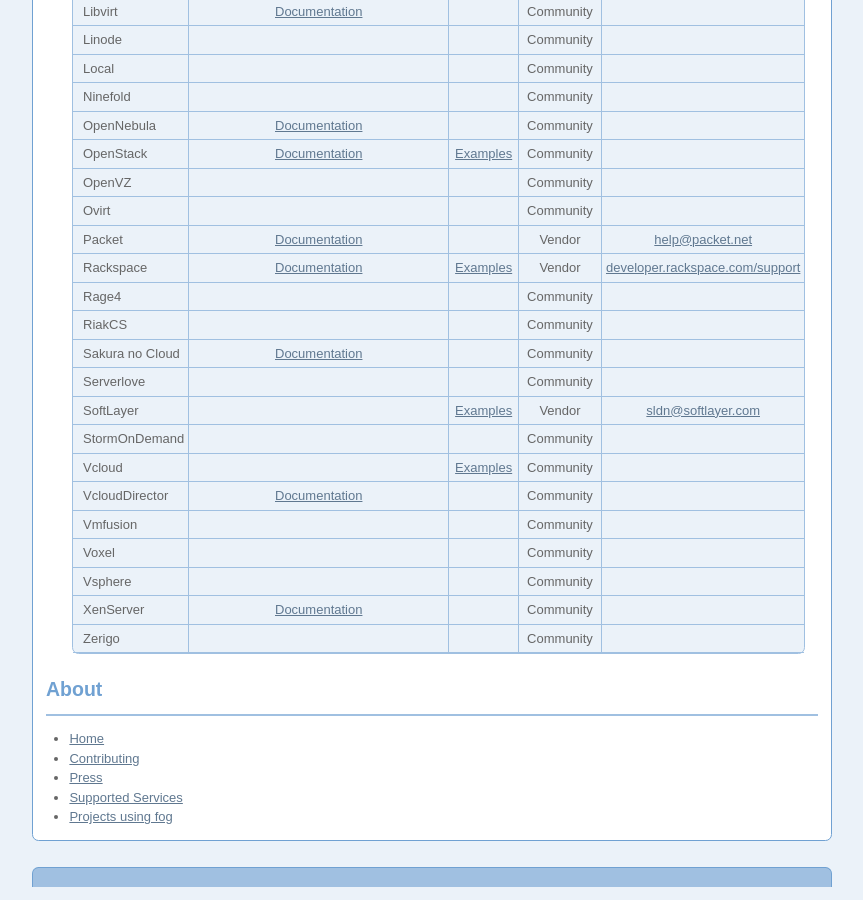
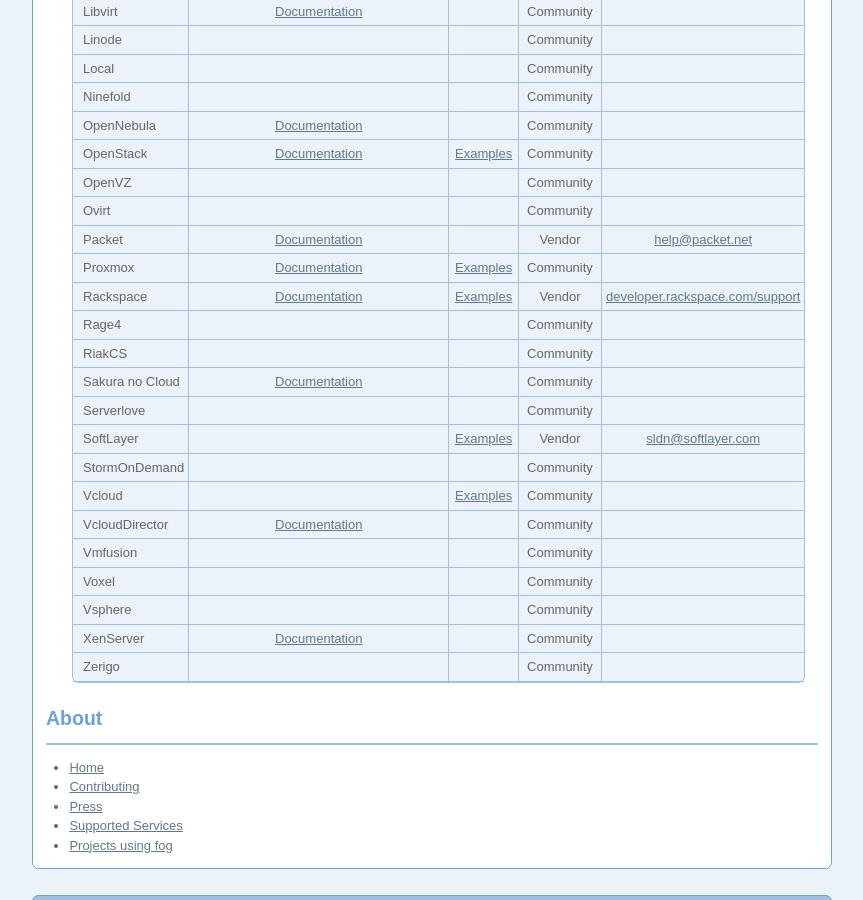
Before and after one commit to fog/fog.github.com, a Jekyll site: the page built from about/provider_documentation.markdown, in a window 1280 px wide and 900 px high, scrolled down 1169 px. Shown: the whole window, without its empty margins (208-1071 px from the left). Built offline with Jekyll 4.4.1, drawn with Linux system fonts in a browser that asks for light colours; nearby versions of some CDN libraries.

Commit message:
Add Proxmox provider

```diff
--- a/about/provider_documentation.markdown
+++ b/about/provider_documentation.markdown
@@ -237,6 +237,13 @@ In order to maximize the benefits of open source, you are encouraged submit bugs
      <td>Vendor</td>
      <td><a href="mailto:help@packet.net">help@packet.net</a></td>
    </tr>
+   <tr>
+     <td>Proxmox</td>
+     <td><a href="https://github.com/fog/fog-proxmox/blob/master/README.md">Documentation</a></td>
+     <td><a href="https://github.com/fog/fog-proxmox/tree/master/examples">Examples</a></td>
+     <td>Community</td>
+     <td></td>
+   </tr>
     <tr>
       <td>Rackspace</td>
       <td><a href="https://github.com/fog/fog/blob/master/lib/fog/rackspace/docs/getting_started.md">Documentation</a></td>
```
